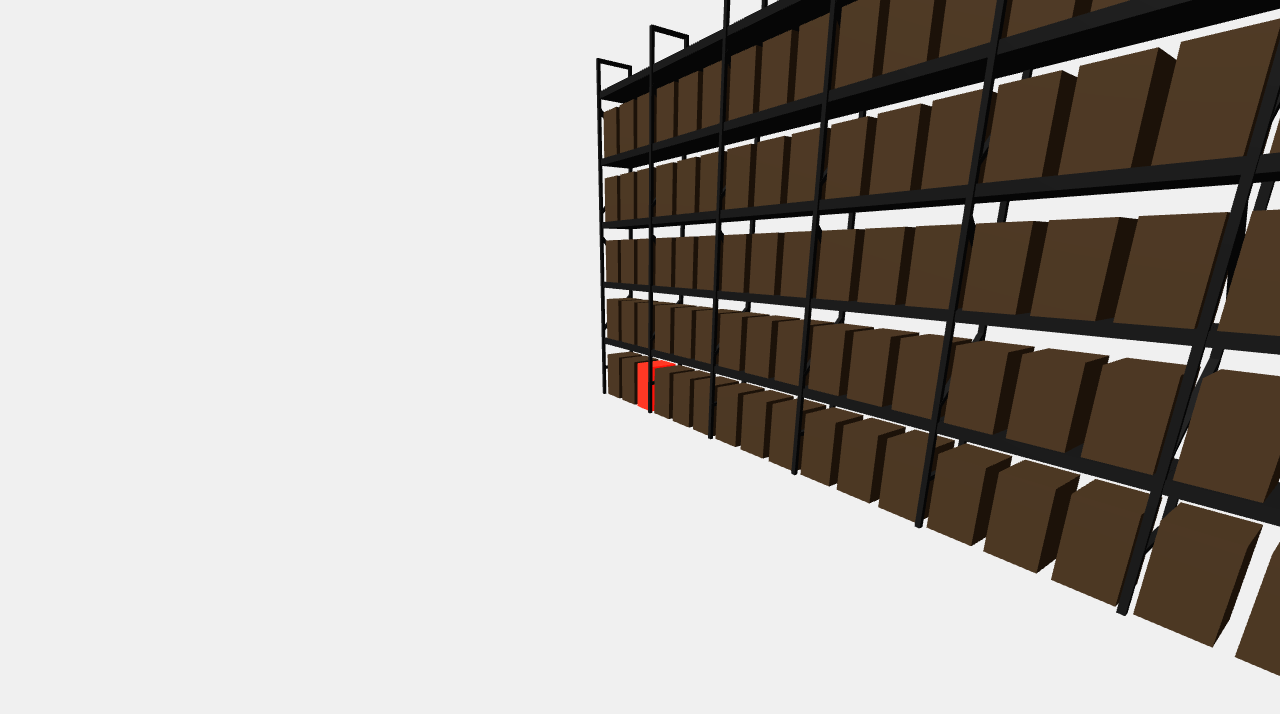
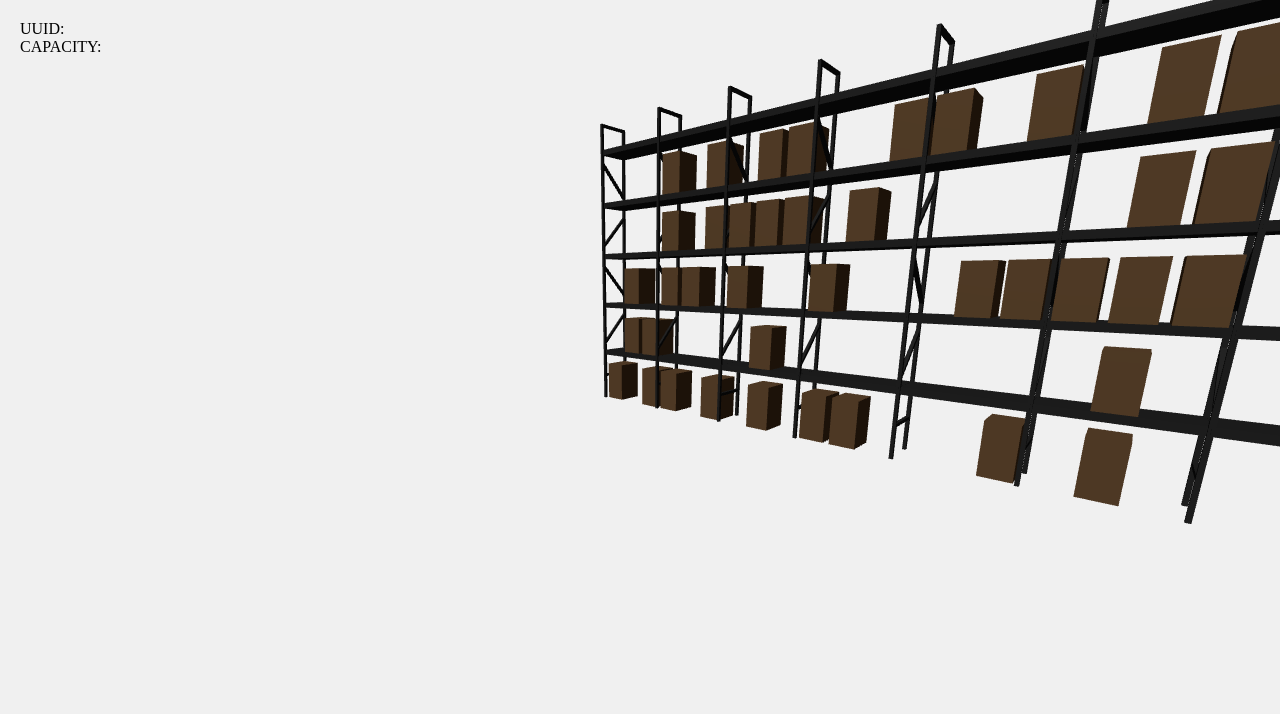
Before and after one commit to CharlesKasu/Three.js-KRT_project, a website built with webpack: page index.html in a window 1280 px wide. Built offline with nearby package versions, Linux system fonts and the light colour scheme; animation ran at ten frames a second.

Commit message:
working box highlighting

```diff
--- a/index.html
+++ b/index.html
@@ -2,17 +2,26 @@
 <html lang="en">
   <head>
     <meta charset="utf-8" />
-    <meta name="viewport" content="width=device-width, initial-scale=1" />
+    <meta name="viewport" content="width=device-width,initial-scale=1" />
     <title></title>
     <style>
       body {
         overflow: hidden;
         margin: 0px;
       }
+      .wrapper {
+        position: absolute;
+        left: 20px;
+        top: 20px;
+      }
     </style>
+    <script defer="defer" src="main.js"></script>
   </head>
-
   <body>
+    <div class="wrapper">
+      <div class="uuid">UUID</div>
+      <div class="capacity">CAPACITY</div>
+    </div>
     <script type="module" src="main.js"></script>
   </body>
 </html>
--- /dev/null
+++ b/src/boxesConfig.ts
@@ -0,0 +1,515 @@
+// Function to generate a random number in a given range
+function getRandomNumber(min: number, max: number) {
+  return Math.floor(Math.random() * (max - min + 1)) + min;
+}
+
+// Function to generate a random UUID
+function generateUUID() {
+  return "xxxxxxxx-xxxx-4xxx-yxxx-xxxxxxxxxxxx".replace(/[xy]/g, function (c) {
+    const r = (Math.random() * 16) | 0;
+    const v = c === "x" ? r : (r & 0x3) | 0x8;
+    return v.toString(16);
+  });
+}
+
+// Create an array of 70 objects
+// export const dataArray = Array.from({ length: 70 }, (_, index) => ({
+//   rackOrdinalNumber: getRandomNumber(0, 9),
+//   levelOrdinalNumber: getRandomNumber(0, 4),
+//   slotOrdinalNumber: getRandomNumber(0, 2),
+//   uuid: generateUUID(),
+//   socketLoadCapacity: 100,
+// }));
+
+export const dataArray = [
+  {
+    rackOrdinalNumber: 8,
+    levelOrdinalNumber: 3,
+    slotOrdinalNumber: 2,
+    uuid: "f27bdbc7-2b91-4a63-ab9b-c37b7bc29d4c",
+    socketLoadCapacity: 100,
+  },
+  {
+    rackOrdinalNumber: 9,
+    levelOrdinalNumber: 2,
+    slotOrdinalNumber: 2,
+    uuid: "1394741e-13d6-4b63-89d2-66c2f97e24db",
+    socketLoadCapacity: 100,
+  },
+  {
+    rackOrdinalNumber: 5,
+    levelOrdinalNumber: 4,
+    slotOrdinalNumber: 1,
+    uuid: "94af8cfd-4542-4081-bb63-04f00d85f205",
+    socketLoadCapacity: 100,
+  },
+  {
+    rackOrdinalNumber: 0,
+    levelOrdinalNumber: 0,
+    slotOrdinalNumber: 0,
+    uuid: "ba835420-218e-4af5-9c45-c38ae0386c6a",
+    socketLoadCapacity: 100,
+  },
+  {
+    rackOrdinalNumber: 5,
+    levelOrdinalNumber: 0,
+    slotOrdinalNumber: 1,
+    uuid: "69fb7a6f-20d1-417e-8b24-82cc43b3bcff",
+    socketLoadCapacity: 100,
+  },
+  {
+    rackOrdinalNumber: 2,
+    levelOrdinalNumber: 4,
+    slotOrdinalNumber: 1,
+    uuid: "377de627-e192-4cc8-8564-58ef05b9e158",
+    socketLoadCapacity: 100,
+  },
+  {
+    rackOrdinalNumber: 5,
+    levelOrdinalNumber: 3,
+    slotOrdinalNumber: 2,
+    uuid: "65afe0b5-b800-43c4-8096-1e54806482e0",
+    socketLoadCapacity: 100,
+  },
+  {
+    rackOrdinalNumber: 0,
+    levelOrdinalNumber: 1,
+    slotOrdinalNumber: 2,
+    uuid: "8b1365d2-4346-4cd3-b032-2d12cbd14762",
+    socketLoadCapacity: 100,
+  },
+  {
+    rackOrdinalNumber: 0,
+    levelOrdinalNumber: 2,
+    slotOrdinalNumber: 1,
+    uuid: "55cd5891-985b-4659-b59d-c15984c2140e",
+    socketLoadCapacity: 100,
+  },
+  {
+    rackOrdinalNumber: 2,
+    levelOrdinalNumber: 0,
+    slotOrdinalNumber: 1,
+    uuid: "23bbb359-4f20-4b24-822a-3ab0e1ef429b",
+    socketLoadCapacity: 100,
+  },
+  {
+    rackOrdinalNumber: 8,
+    levelOrdinalNumber: 3,
+    slotOrdinalNumber: 0,
+    uuid: "e2ce7bd4-10c6-4672-a69a-f6d35bfff37a",
+    socketLoadCapacity: 100,
+  },
+  {
+    rackOrdinalNumber: 8,
+    levelOrdinalNumber: 4,
+    slotOrdinalNumber: 1,
+    uuid: "d4268507-fa27-4fb7-9ec9-94e3208683e3",
+    socketLoadCapacity: 100,
+  },
+  {
+    rackOrdinalNumber: 2,
+    levelOrdinalNumber: 2,
+    slotOrdinalNumber: 0,
+    uuid: "d6266bad-ff1f-438a-be00-af5d2adef8d9",
+    socketLoadCapacity: 100,
+  },
+  {
+    rackOrdinalNumber: 6,
+    levelOrdinalNumber: 2,
+    slotOrdinalNumber: 2,
+    uuid: "40b8f357-a95d-4997-9c22-df36a8a3560e",
+    socketLoadCapacity: 100,
+  },
+  {
+    rackOrdinalNumber: 1,
+    levelOrdinalNumber: 2,
+    slotOrdinalNumber: 0,
+    uuid: "2ab6f4ad-a059-4608-837f-e489930f77e2",
+    socketLoadCapacity: 100,
+  },
+  {
+    rackOrdinalNumber: 1,
+    levelOrdinalNumber: 3,
+    slotOrdinalNumber: 0,
+    uuid: "49dae008-6b1a-4c1f-864c-e9af4edb4e36",
+    socketLoadCapacity: 100,
+  },
+  {
+    rackOrdinalNumber: 1,
+    levelOrdinalNumber: 4,
+    slotOrdinalNumber: 0,
+    uuid: "35975386-32ae-4590-b7e4-03a3c0dd5f41",
+    socketLoadCapacity: 100,
+  },
+  {
+    rackOrdinalNumber: 9,
+    levelOrdinalNumber: 3,
+    slotOrdinalNumber: 1,
+    uuid: "6590fb15-2f31-42b1-ae20-9193f6b0f161",
+    socketLoadCapacity: 100,
+  },
+  {
+    rackOrdinalNumber: 8,
+    levelOrdinalNumber: 3,
+    slotOrdinalNumber: 1,
+    uuid: "475bb413-7b5f-4364-8c7c-baefd3886cae",
+    socketLoadCapacity: 100,
+  },
+  {
+    rackOrdinalNumber: 4,
+    levelOrdinalNumber: 4,
+    slotOrdinalNumber: 0,
+    uuid: "373a08af-c5c5-4950-aac6-e6b019b37655",
+    socketLoadCapacity: 100,
+  },
+  {
+    rackOrdinalNumber: 3,
+    levelOrdinalNumber: 2,
+    slotOrdinalNumber: 0,
+    uuid: "ea2766cf-4968-4941-817f-bba4cdd4d547",
+    socketLoadCapacity: 100,
+  },
+  {
+    rackOrdinalNumber: 0,
+    levelOrdinalNumber: 0,
+    slotOrdinalNumber: 2,
+    uuid: "ecf4436f-101a-4d7f-aa26-1968cf93b6cf",
+    socketLoadCapacity: 100,
+  },
+  {
+    rackOrdinalNumber: 9,
+    levelOrdinalNumber: 3,
+    slotOrdinalNumber: 1,
+    uuid: "f1b37a12-b574-4bb9-8c8d-84ce9da26b8b",
+    socketLoadCapacity: 100,
+  },
+  {
+    rackOrdinalNumber: 2,
+    levelOrdinalNumber: 3,
+    slotOrdinalNumber: 0,
+    uuid: "a889103a-b413-45c9-905f-9c2f56ec16a6",
+    socketLoadCapacity: 100,
+  },
+  {
+    rackOrdinalNumber: 9,
+    levelOrdinalNumber: 1,
+    slotOrdinalNumber: 0,
+    uuid: "22b0fc98-5845-4734-9bd6-eaa8b44a8d98",
+    socketLoadCapacity: 100,
+  },
+  {
+    rackOrdinalNumber: 5,
+    levelOrdinalNumber: 3,
+    slotOrdinalNumber: 1,
+    uuid: "9dac8ddb-e87c-46d0-beec-3b8ef01dc9b6",
+    socketLoadCapacity: 100,
+  },
+  {
+    rackOrdinalNumber: 9,
+    levelOrdinalNumber: 1,
+    slotOrdinalNumber: 1,
+    uuid: "5c439e56-2d30-4291-88db-e317652442dd",
+    socketLoadCapacity: 100,
+  },
+  {
+    rackOrdinalNumber: 5,
+    levelOrdinalNumber: 1,
+    slotOrdinalNumber: 1,
+    uuid: "76963cef-75ad-403a-b42a-dd9f96a332c5",
+    socketLoadCapacity: 100,
+  },
+  {
+    rackOrdinalNumber: 8,
+    levelOrdinalNumber: 1,
+    slotOrdinalNumber: 1,
+    uuid: "cec58e81-d92d-48d2-b6de-b7ebc494fa8f",
+    socketLoadCapacity: 100,
+  },
+  {
+    rackOrdinalNumber: 7,
+    levelOrdinalNumber: 1,
+    slotOrdinalNumber: 0,
+    uuid: "7cc783a4-59b1-4e21-bb52-6334318a490d",
+    socketLoadCapacity: 100,
+  },
+  {
+    rackOrdinalNumber: 3,
+    levelOrdinalNumber: 0,
+    slotOrdinalNumber: 0,
+    uuid: "15c9bee8-5f24-4a79-bed6-b8298f872201",
+    socketLoadCapacity: 100,
+  },
+  {
+    rackOrdinalNumber: 5,
+    levelOrdinalNumber: 2,
+    slotOrdinalNumber: 1,
+    uuid: "4f20470f-fbf5-481b-97e4-1aaa766fcf6c",
+    socketLoadCapacity: 100,
+  },
+  {
+    rackOrdinalNumber: 1,
+    levelOrdinalNumber: 0,
+    slotOrdinalNumber: 2,
+    uuid: "4e1b685d-95b8-430e-9dba-399aa8a1be99",
+    socketLoadCapacity: 100,
+  },
+  {
+    rackOrdinalNumber: 3,
+    levelOrdinalNumber: 0,
+    slotOrdinalNumber: 1,
+    uuid: "f43e22b5-9630-4424-9ed6-32790158cec2",
+    socketLoadCapacity: 100,
+  },
+  {
+    rackOrdinalNumber: 7,
+    levelOrdinalNumber: 1,
+    slotOrdinalNumber: 1,
+    uuid: "61716879-b08b-41cd-b0d4-0b5f899ebbfd",
+    socketLoadCapacity: 100,
+  },
+  {
+    rackOrdinalNumber: 2,
+    levelOrdinalNumber: 1,
+    slotOrdinalNumber: 1,
+    uuid: "9216efea-6fbc-48bb-9244-fb59b9968ee4",
+    socketLoadCapacity: 100,
+  },
+  {
+    rackOrdinalNumber: 0,
+    levelOrdinalNumber: 1,
+    slotOrdinalNumber: 1,
+    uuid: "80e61ef2-1d0c-42c8-b5dd-2869e1af164f",
+    socketLoadCapacity: 100,
+  },
+  {
+    rackOrdinalNumber: 1,
+    levelOrdinalNumber: 4,
+    slotOrdinalNumber: 2,
+    uuid: "06fb0724-f04c-49bc-a65a-359df94d81c3",
+    socketLoadCapacity: 100,
+  },
+  {
+    rackOrdinalNumber: 5,
+    levelOrdinalNumber: 2,
+    slotOrdinalNumber: 0,
+    uuid: "fcf2afaa-3692-4e8b-9641-d1c4b4b91add",
+    socketLoadCapacity: 100,
+  },
+  {
+    rackOrdinalNumber: 2,
+    levelOrdinalNumber: 3,
+    slotOrdinalNumber: 1,
+    uuid: "bb2ba460-0a28-413f-93e1-f78c7d3b8d6e",
+    socketLoadCapacity: 100,
+  },
+  {
+    rackOrdinalNumber: 4,
+    levelOrdinalNumber: 0,
+    slotOrdinalNumber: 2,
+    uuid: "94685d67-aec5-419e-bdbf-26a42b6c50af",
+    socketLoadCapacity: 100,
+  },
+  {
+    rackOrdinalNumber: 0,
+    levelOrdinalNumber: 1,
+    slotOrdinalNumber: 2,
+    uuid: "eaf57823-32b2-401f-9f46-0b08c33a4be5",
+    socketLoadCapacity: 100,
+  },
+  {
+    rackOrdinalNumber: 2,
+    levelOrdinalNumber: 3,
+    slotOrdinalNumber: 2,
+    uuid: "d8194211-fc7d-4835-98a5-49eb810261bb",
+    socketLoadCapacity: 100,
+  },
+  {
+    rackOrdinalNumber: 7,
+    levelOrdinalNumber: 4,
+    slotOrdinalNumber: 2,
+    uuid: "8dd788ab-e727-463d-82dd-8f82356e5c8a",
+    socketLoadCapacity: 100,
+  },
+  {
+    rackOrdinalNumber: 7,
+    levelOrdinalNumber: 4,
+    slotOrdinalNumber: 1,
+    uuid: "de5628c8-f464-4f76-91c3-59e98a486eeb",
+    socketLoadCapacity: 100,
+  },
+  {
+    rackOrdinalNumber: 4,
+    levelOrdinalNumber: 0,
+    slotOrdinalNumber: 2,
+    uuid: "fda10ea5-1d2d-434a-b0fb-dd2e09b41f24",
+    socketLoadCapacity: 100,
+  },
+  {
+    rackOrdinalNumber: 2,
+    levelOrdinalNumber: 4,
+    slotOrdinalNumber: 2,
+    uuid: "68ce9dfe-9bd4-4e33-bd3d-4f3d6cdd7b97",
+    socketLoadCapacity: 100,
+  },
+  {
+    rackOrdinalNumber: 3,
+    levelOrdinalNumber: 3,
+    slotOrdinalNumber: 1,
+    uuid: "855071e4-0961-421a-8366-a155a3367ee3",
+    socketLoadCapacity: 100,
+  },
+  {
+    rackOrdinalNumber: 4,
+    levelOrdinalNumber: 4,
+    slotOrdinalNumber: 2,
+    uuid: "0a49f7bd-9688-4442-b09c-48bc2edbec9d",
+    socketLoadCapacity: 100,
+  },
+  {
+    rackOrdinalNumber: 6,
+    levelOrdinalNumber: 3,
+    slotOrdinalNumber: 1,
+    uuid: "5de76f5c-64cf-47b5-a084-ff50dc364095",
+    socketLoadCapacity: 100,
+  },
+  {
+    rackOrdinalNumber: 4,
+    levelOrdinalNumber: 2,
+    slotOrdinalNumber: 1,
+    uuid: "1dc47915-6657-473a-b4cc-088663b3bb7b",
+    socketLoadCapacity: 100,
+  },
+  {
+    rackOrdinalNumber: 3,
+    levelOrdinalNumber: 4,
+    slotOrdinalNumber: 2,
+    uuid: "a296f150-2ba9-4bec-b944-bf51cf903ddd",
+    socketLoadCapacity: 100,
+  },
+  {
+    rackOrdinalNumber: 1,
+    levelOrdinalNumber: 3,
+    slotOrdinalNumber: 2,
+    uuid: "d0858fb0-1a70-4723-866f-2589e4a7da52",
+    socketLoadCapacity: 100,
+  },
+  {
+    rackOrdinalNumber: 7,
+    levelOrdinalNumber: 4,
+    slotOrdinalNumber: 1,
+    uuid: "cce221be-3682-4c0f-97c9-1d59c7d394cf",
+    socketLoadCapacity: 100,
+  },
+  {
+    rackOrdinalNumber: 7,
+    levelOrdinalNumber: 4,
+    slotOrdinalNumber: 1,
+    uuid: "548087db-b99c-40b5-b483-89980de25460",
+    socketLoadCapacity: 100,
+  },
+  {
+    rackOrdinalNumber: 0,
+    levelOrdinalNumber: 0,
+    slotOrdinalNumber: 0,
+    uuid: "884fa889-010e-41fe-b5ef-4163720ac917",
+    socketLoadCapacity: 100,
+  },
+  {
+    rackOrdinalNumber: 3,
+    levelOrdinalNumber: 0,
+    slotOrdinalNumber: 1,
+    uuid: "8a5872e0-7310-4593-a38e-295b6d8fed82",
+    socketLoadCapacity: 100,
+  },
+  {
+    rackOrdinalNumber: 8,
+    levelOrdinalNumber: 0,
+    slotOrdinalNumber: 0,
+    uuid: "5464f7e9-2f0e-4858-8b26-88f969230de9",
+    socketLoadCapacity: 100,
+  },
+  {
+    rackOrdinalNumber: 1,
+    levelOrdinalNumber: 0,
+    slotOrdinalNumber: 0,
+    uuid: "568151fc-e219-4801-9385-b380cbf5d61e",
+    socketLoadCapacity: 100,
+  },
+  {
+    rackOrdinalNumber: 5,
+    levelOrdinalNumber: 4,
+    slotOrdinalNumber: 2,
+    uuid: "b0172bf8-06b7-4005-ace8-26c8268535f6",
+    socketLoadCapacity: 100,
+  },
+  {
+    rackOrdinalNumber: 4,
+    levelOrdinalNumber: 2,
+    slotOrdinalNumber: 2,
+    uuid: "6a92b1db-ee1a-44bb-b298-45e24617ceb0",
+    socketLoadCapacity: 100,
+  },
+  {
+    rackOrdinalNumber: 9,
+    levelOrdinalNumber: 4,
+    slotOrdinalNumber: 0,
+    uuid: "466b7f48-020c-4e01-99b3-11a98808d374",
+    socketLoadCapacity: 100,
+  },
+  {
+    rackOrdinalNumber: 8,
+    levelOrdinalNumber: 2,
+    slotOrdinalNumber: 0,
+    uuid: "99e92ae6-6738-48dc-bbf2-c2aaad9dba59",
+    socketLoadCapacity: 100,
+  },
+  {
+    rackOrdinalNumber: 2,
+    levelOrdinalNumber: 0,
+    slotOrdinalNumber: 1,
+    uuid: "239e0825-a52a-4021-959d-7aaf2a2111b4",
+    socketLoadCapacity: 100,
+  },
+  {
+    rackOrdinalNumber: 5,
+    levelOrdinalNumber: 2,
+    slotOrdinalNumber: 2,
+    uuid: "d513aafc-854e-4d3f-8f38-1ae34363e64f",
+    socketLoadCapacity: 100,
+  },
+  {
+    rackOrdinalNumber: 0,
+    levelOrdinalNumber: 1,
+    slotOrdinalNumber: 1,
+    uuid: "c40c507a-2fcf-432d-9006-54eb822c59a0",
+    socketLoadCapacity: 100,
+  },
+  {
+    rackOrdinalNumber: 1,
+    levelOrdinalNumber: 3,
+    slotOrdinalNumber: 2,
+    uuid: "831ab248-6394-48f2-a73a-e9a31abede67",
+    socketLoadCapacity: 100,
+  },
+  {
+    rackOrdinalNumber: 6,
+    levelOrdinalNumber: 4,
+    slotOrdinalNumber: 2,
+    uuid: "c38a0f7e-45cb-4521-a0e0-8104be8d8dd7",
+    socketLoadCapacity: 100,
+  },
+  {
+    rackOrdinalNumber: 7,
+    levelOrdinalNumber: 1,
+    slotOrdinalNumber: 2,
+    uuid: "e0c67a8c-c025-48b4-b4b6-52468f7047c8",
+    socketLoadCapacity: 100,
+  },
+  {
+    rackOrdinalNumber: 1,
+    levelOrdinalNumber: 2,
+    slotOrdinalNumber: 1,
+    uuid: "6050d542-a074-458f-a97d-9b1b3d2ef049",
+    socketLoadCapacity: 100,
+  },
+];
--- a/src/createRackSection.ts
+++ b/src/createRackSection.ts
@@ -1,6 +1,7 @@
 import * as THREE from "three";
 import { CreateRackSectionConfig, SceneType } from "./types";
 import { cardboardMaterial, metalMaterial } from "./materials";
+import { dataArray } from "./boxesConfig";
 
 export function createRackSection(
   scene: SceneType,
@@ -16,6 +17,7 @@ export function createRackSection(
     levelSpacing,
     boxesPerShelf,
     boxes,
+    rackNumber,
   } = config;
   let maxSides;
   if (hasNext) {
@@ -78,13 +80,21 @@ export function createRackSection(
       scene.add(brace);
     });
   }
-
   // Create shelves
   for (let i = 0; i < numLevels; i++) {
     const shelfGeometry = new THREE.BoxGeometry(shelfWidth, 2, shelfDepth);
     const shelf = new THREE.Mesh(shelfGeometry, metalMaterial);
 
     for (let j = 0; j < boxesPerShelf; j++) {
+      const foundBox = dataArray.find(
+        ({ rackOrdinalNumber, levelOrdinalNumber, slotOrdinalNumber }) =>
+          rackOrdinalNumber === rackNumber &&
+          levelOrdinalNumber === i &&
+          slotOrdinalNumber === j
+      );
+
+      if (!foundBox) continue;
+
       const BoxGeometry = new THREE.BoxGeometry(
         shelfWidth / boxesPerShelf - 2,
         levelSpacing - 5,
@@ -104,6 +114,10 @@ export function createRackSection(
         shelfWidth / boxesPerShelf / 2 +
         j * (shelfWidth / boxesPerShelf);
       box.position.y = i * levelSpacing + levelSpacing / 2 - 2.5;
+      box.userData = {
+        uuid: foundBox.uuid,
+        socketLoadCapacity: foundBox.socketLoadCapacity,
+      };
       scene.add(box);
       boxes.push(box);
     }
--- a/src/index.ts
+++ b/src/index.ts
@@ -4,6 +4,9 @@ import * as THREE from "three";
 import { BoxMesh } from "./types";
 import { cardboardMaterial } from "./materials";
 const main = () => {
+  const uuidBox = document.querySelector(".uuid");
+  const capacityBox = document.querySelector(".capacity");
+
   const { scene, camera, renderer, controls, pointer, raycaster } =
     initializeThree();
 
@@ -32,6 +35,7 @@ const main = () => {
         shelfWidth,
         boxesPerShelf,
         boxes,
+        rackNumber: i,
       },
       hasNext
     );
@@ -48,7 +52,6 @@ const main = () => {
   //handle and catch pointer movement
   document.addEventListener("pointermove", onPointerMove);
   function onPointerMove(event: PointerEvent) {
-    // console.log(event.clientX);
     pointer.x = (event.clientX / window.innerWidth) * 2 - 1;
     pointer.y = -(event.clientY / window.innerHeight) * 2 + 1;
   }
@@ -64,16 +67,24 @@ const main = () => {
 
     if (intersects.length > 0) {
       if (INTERSECTED != intersects[0].object) {
-        if (INTERSECTED)
+        if (INTERSECTED) {
           INTERSECTED.material.emissive.setHex(INTERSECTED.currentHex);
+          uuidBox.innerHTML = `UUID:`;
+          capacityBox.innerHTML = `CAPACITY:`;
+        }
 
         INTERSECTED = intersects[0].object;
         INTERSECTED.currentHex = INTERSECTED.material.emissive.getHex();
         INTERSECTED.material.emissive.setHex(0xff0000);
+        uuidBox.innerHTML = `UUID: ${INTERSECTED.userData.uuid}`;
+        capacityBox.innerHTML = `CAPACITY: ${INTERSECTED.userData.socketLoadCapacity}`;
       }
     } else {
-      if (INTERSECTED)
+      if (INTERSECTED) {
         INTERSECTED.material.emissive.setHex(INTERSECTED.currentHex);
+        uuidBox.innerHTML = `UUID:`;
+        capacityBox.innerHTML = `CAPACITY:`;
+      }
 
       INTERSECTED = null;
     }
--- a/src/init.ts
+++ b/src/init.ts
@@ -13,7 +13,8 @@ export const initializeThree = () => {
     0.1,
     1000
   );
-  camera.position.set(150, 50, 100); // Adjust camera position to fit all racks
+  camera.position.set(150, 50, 160); // Adjust camera position to fit all racks
+  camera.rotateY(900);
 
   // Renderer setup
   const renderer = new THREE.WebGLRenderer({ antialias: true });
--- a/src/types.ts
+++ b/src/types.ts
@@ -6,6 +6,7 @@ export type CreateRackSectionConfig = {
   levelSpacing: number;
   boxesPerShelf: number;
   boxes: BoxMesh[];
+  rackNumber: number;
 };
 
 export type BoxMesh = THREE.Mesh<
```
Also changed, not shown: dist/index.html.
